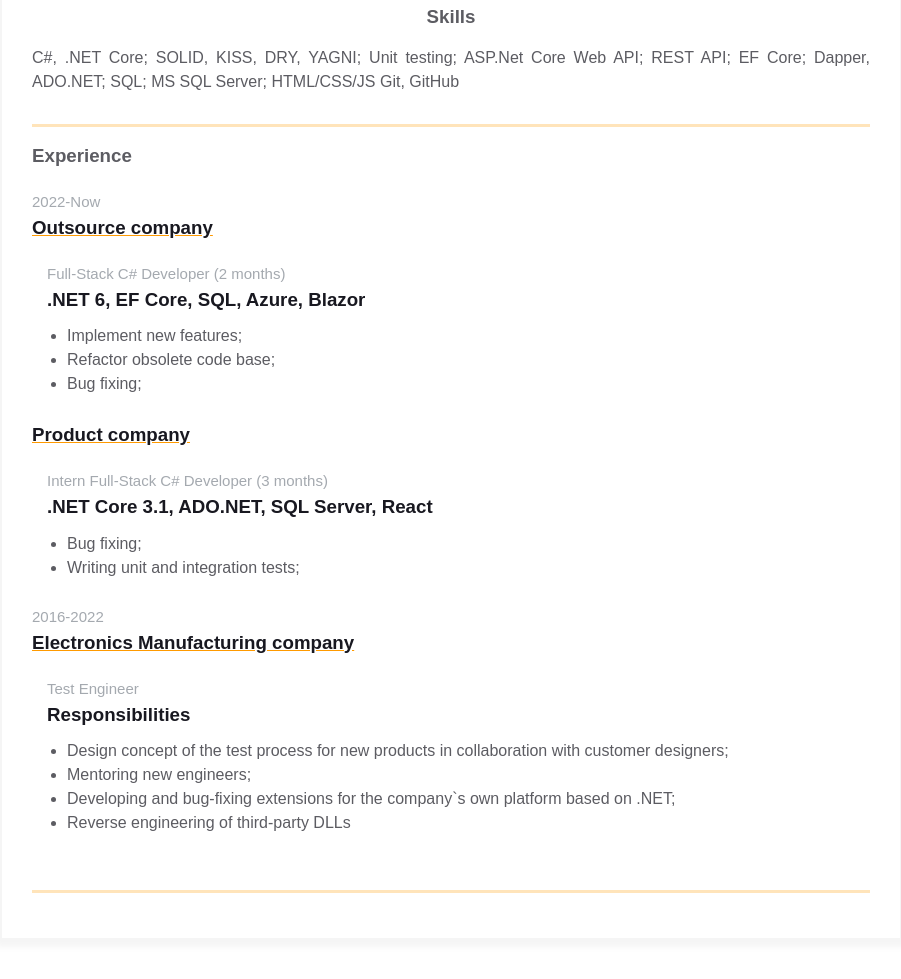
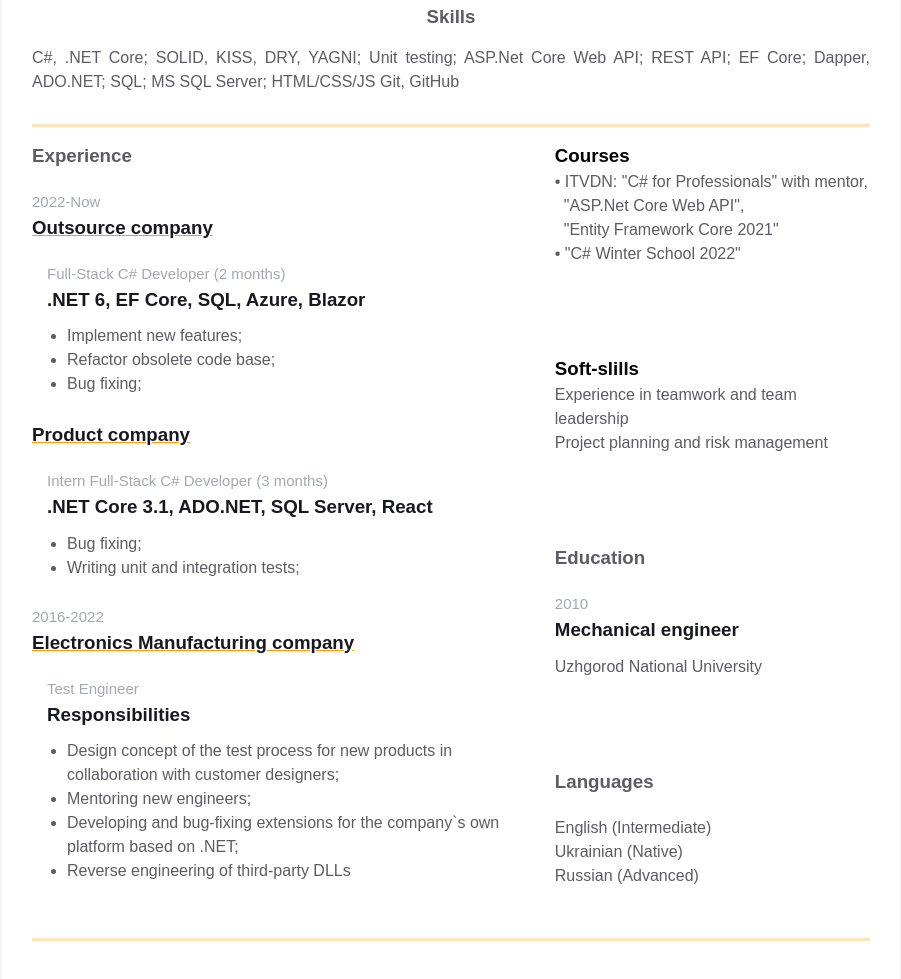
Before and after one commit to Yaroslavb7/homepage, a plain HTML site: page index.html in a window 1280 px wide. Shown: the part 735-1714 px from the top of the page, without its empty margins (189-1090 px from the left). Drawn offline with Linux system fonts and the light colour scheme.

Commit message:
add additional info

```diff
--- a/index.html
+++ b/index.html
@@ -159,8 +159,49 @@
                 </div>
               </div>
             </div>
+
+            <div class="additional-info fv">
+              <div class="additional-info__education">
+                <h3 class="additional-info__education-courses">Courses</h3>
+                <div class="additional-info__education-university">
+                  <p class="additional-info__education-university-name">
+                    • ITVDN: "C# for Professionals" with mentor, <br>
+                    &nbsp; "ASP.Net Core Web API", <br>
+                    &nbsp; "Entity Framework Core 2021"</p>
+                  <p class="additional-info__education-university-name">• "C# Winter School 2022"</p>
+                </div>
+              </div>
+
+              <div class="additional-info__education">
+                <h3 class="additional-info__education-courses">Soft-slills</h3>
+                <div class="additional-info__education-university">
+                  <p class="additional-info__education-university-name">Experience in teamwork and team leadership</p>
+                  <p class="additional-info__education-university-name">Project planning and risk management</p>
+                </div>
+              </div>
+
+              <div class="additional-info__education">
+                <h3 class="additional-info__education-header">Education</h3>
+                <div class="additional-info__education-university">
+                  <span class="additional-info__education-university-durability">2010</span>
+                  <h3 class="additional-info__education-university-speciality">Mechanical engineer</h3>
+                  <p class="additional-info__education-university-name">Uzhgorod National University</p>
+                </div>
+              </div>
+
+              <div class="additional-info__languages">
+                <h3 class="additional-info__languages-header">Languages</h3>
+                <p class="additional-info__languages-item">
+                  English (Intermediate)
+                </p>
+                <p class="additional-info__languages-item">
+                  Ukrainian (Native)
+                </p>
+                <p class="additional-info__languages-item">
+                  Russian (Advanced)
+                </p>
+              </div>
             </div>
-            <div class="additional-info fv"></div>
           </div>
         </div>
       </div>
```
